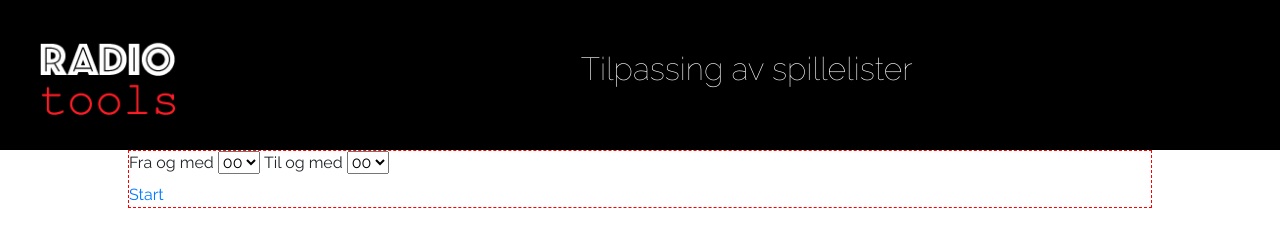
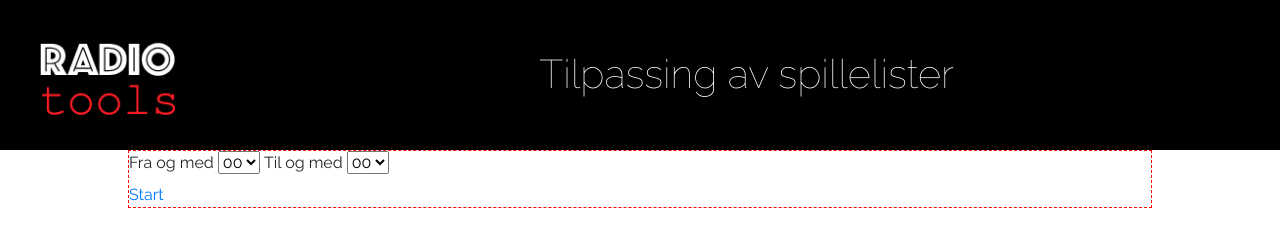
Before and after one commit to kallevikstyle/radio102-spillelister, a website: page index.html in a window 1280 px wide. Drawn offline with Linux system fonts and the light colour scheme.

Commit message:
Adjusting h1 size to 2.5 rem

```diff
--- a/assets/sass/partials/_base.scss
+++ b/assets/sass/partials/_base.scss
@@ -1,6 +1,7 @@
 body {
     font-family: $raleway;
     font-weight: 400;
+    font-size: 16px;
 }
 main {
     width: 80%;
@@ -11,5 +12,5 @@ main {
 h1 {
     font-family: $raleway;
     font-weight: 100;
-    font-size: 2rem;
+    font-size: 2.5rem;
 }
```
Also changed, not shown: assets/css/styles.css.
